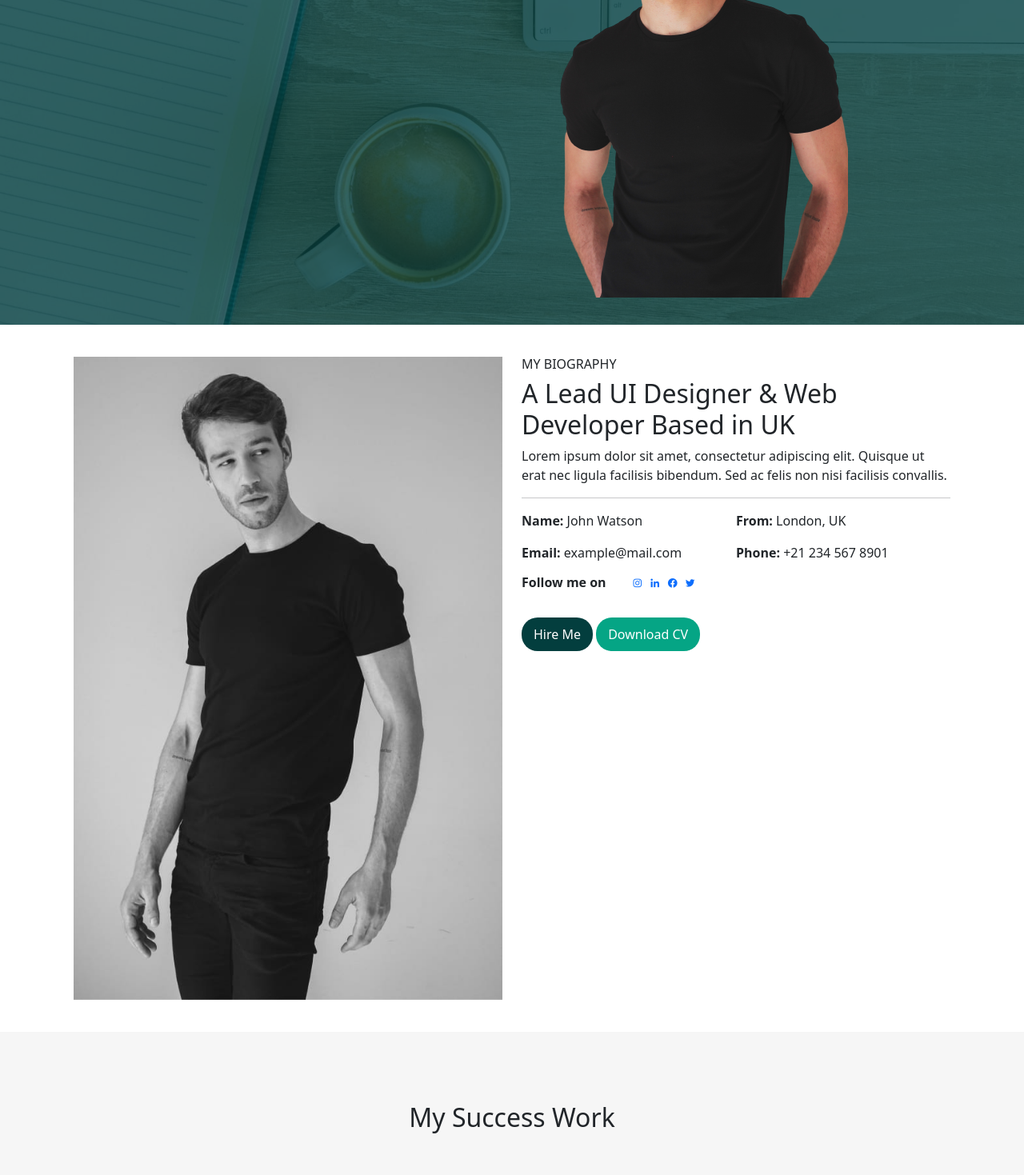
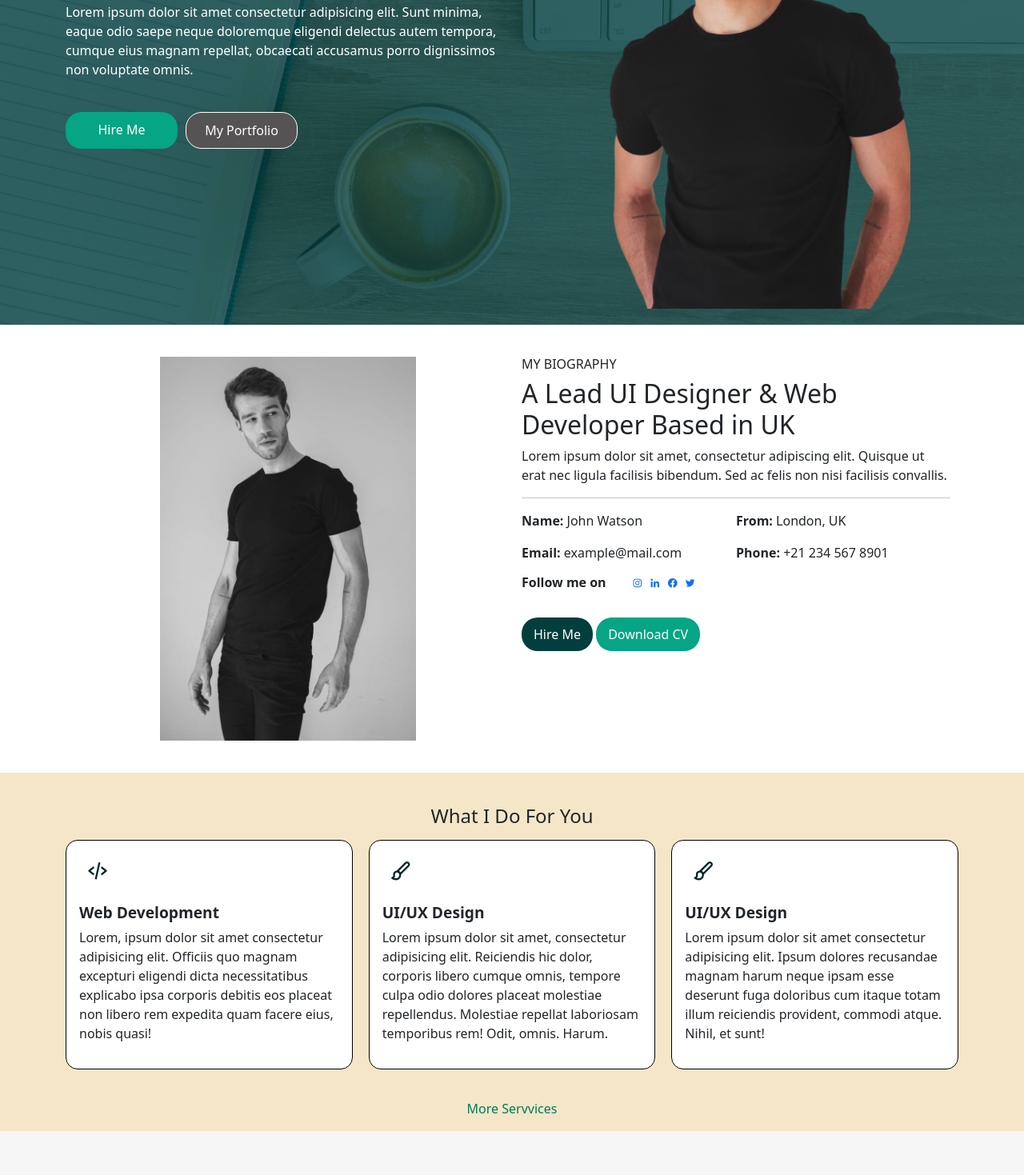
Before and after one commit to Oumatedy/PLP-Group-484-Portfolio-Website, a plain HTML site: page index.html in a window 1280 px wide. Shown: the part 394-1863 px from the top of the page at 80% size. Drawn offline with nearby package versions, Linux system fonts and the light colour scheme.

Commit message:
image styling & update

```diff
--- a/index.html
+++ b/index.html
@@ -65,11 +65,14 @@
       <div id="hero">
           <div class="container">
               <div class="row">
-                  <div class="col-lg-6 col-md-12 col-sm-12">
-                      <h1>Hi, I'm John Watson</h1>
+                  <div class="Me col-lg-6 col-md-12 col-sm-12">
+                      <h1 style="color: #fff;">Hi, I'm John Watson</h1>
                       <span class="multi-text"></span>
-                      <a href="#" class="btn-green">Hire Me</a>
-                      <a href="#" class="btn-port">My Portfolio</a>
+                      <p style="color: #fff;">Lorem ipsum dolor sit amet consectetur adipisicing elit. Sunt minima, eaque odio saepe neque doloremque eligendi delectus autem tempora, cumque eius magnam repellat, obcaecati accusamus porro dignissimos non voluptate omnis.</p>
+                      <div class="buttons">
+                        <a href="#" class="btn-green">Hire Me</a>
+                        <a href="#" class="btn-port">My Portfolio</a>
+                      </div>
                   </div>
                   <div class="col-lg-6 col-md-12 col-sm-12">
                       <img src="./assets/img/banner.png" alt="Hero Image" class="img-fluid">
@@ -82,7 +85,7 @@
   <section id="bio" class="section-p1">
       <div class="container">
           <div class="row">
-              <div class="col-lg-6 col-md-12 col-sm-12">
+              <div class="about col-lg-6 col-md-12 col-sm-12">
                   <img src="./assets/img/about.jpg" alt="me" class="img-fluid">
               </div>
               <div class="col-lg-6 col-md-12 col-sm-12">
@@ -116,6 +119,36 @@
               </div>
           </div>
       </div>
+  </section>
+
+  <section id="abilities" class="setion-p1">
+    <div class="container-fluid able">
+      <h4 class="title">What I Do For You</h4>
+      <div class="container skills">
+        <div class="card">
+          <span><i class='bx bx-code-alt'></i></span>
+          <h4>Web Development</h4>
+          <p>
+             Lorem, ipsum dolor sit amet consectetur adipisicing elit. Officiis quo magnam excepturi eligendi dicta necessitatibus explicabo ipsa corporis debitis eos placeat non libero rem expedita quam facere eius, nobis quasi!
+          </p>
+        </div>
+        <div class="card">
+          <span><i class='bx bx-paint'></i></span>
+          <h4>UI/UX Design</h4>
+          <p>
+             Lorem ipsum dolor sit amet, consectetur adipisicing elit. Reiciendis hic dolor, corporis libero cumque omnis, tempore culpa odio dolores placeat molestiae repellendus. Molestiae repellat laboriosam temporibus rem! Odit, omnis. Harum.
+          </p>
+        </div>
+        <div class="card">
+          <span><i class='bx bx-paint'></i></span>
+          <h4>UI/UX Design</h4>
+          <p>
+             Lorem ipsum dolor sit amet consectetur adipisicing elit. Ipsum dolores recusandae magnam harum neque ipsam esse deserunt fuga doloribus cum itaque totam illum reiciendis provident, commodi atque. Nihil, et sunt!
+          </p>
+        </div>
+      </div>
+      <a href="#" class="more"><h6>More Servvices</h6></a>
+    </div>
   </section>
 
   <!-- Work Section -->
--- a/style.css
+++ b/style.css
@@ -129,8 +129,37 @@ ul li {
 
 }
 
+#navbar-hero #hero .row .Me {
+    display: flex;
+    flex-direction: column;
+    justify-content: center;
+    align-items: flex-start;
+}
+#navbar-hero #hero .row .Me .buttons {
+    display: flex;
+    gap: 10px;
+}
+
+#navbar-hero #hero .row img {
+    max-width: 100%;
+    height: 80vh;
+    object-fit: contain;
+    display: block;
+    margin: 0 auto;
+}
+
 
 /* bio styles*/
+.about {
+    height: 60vh;
+}
+
+.about img {
+    height: 100%;
+    width: 100%;
+    object-fit: contain;
+}
+
 .details {
     display: flex;
     justify-content: space-between;
```
